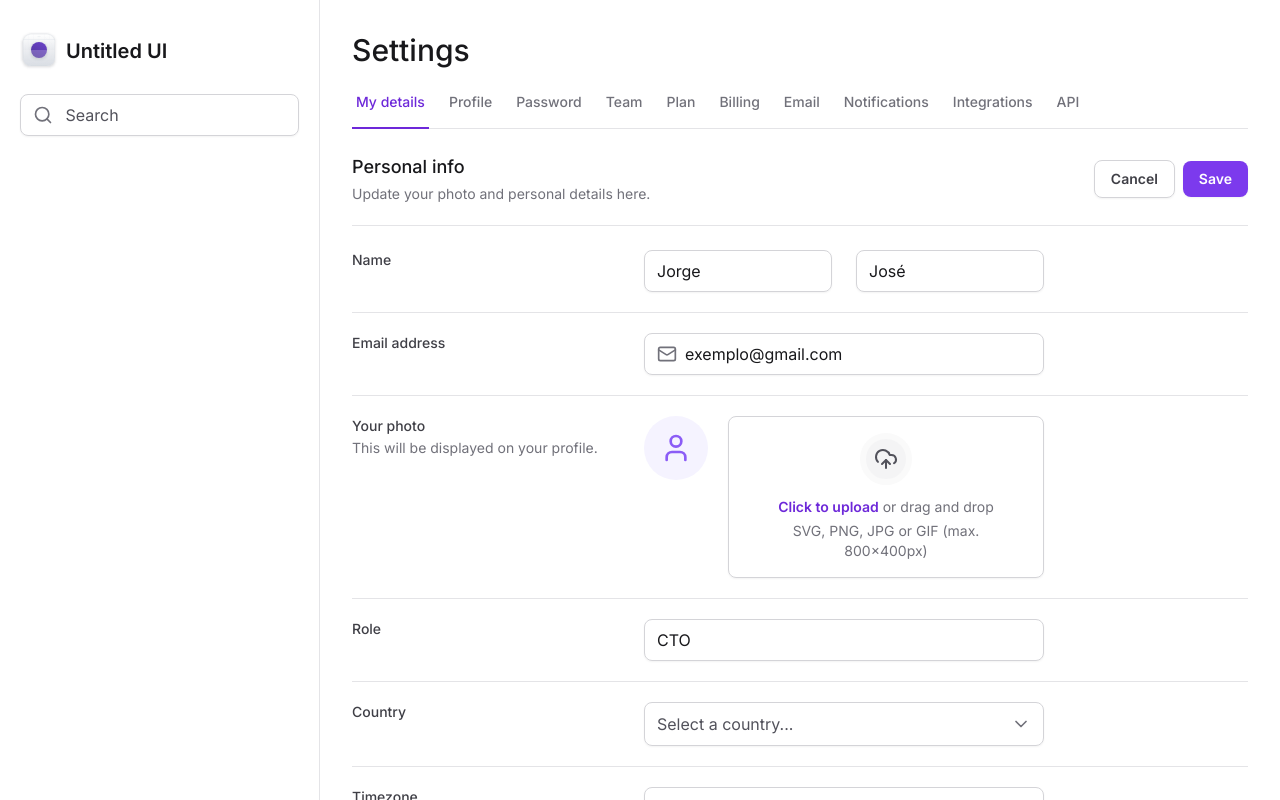
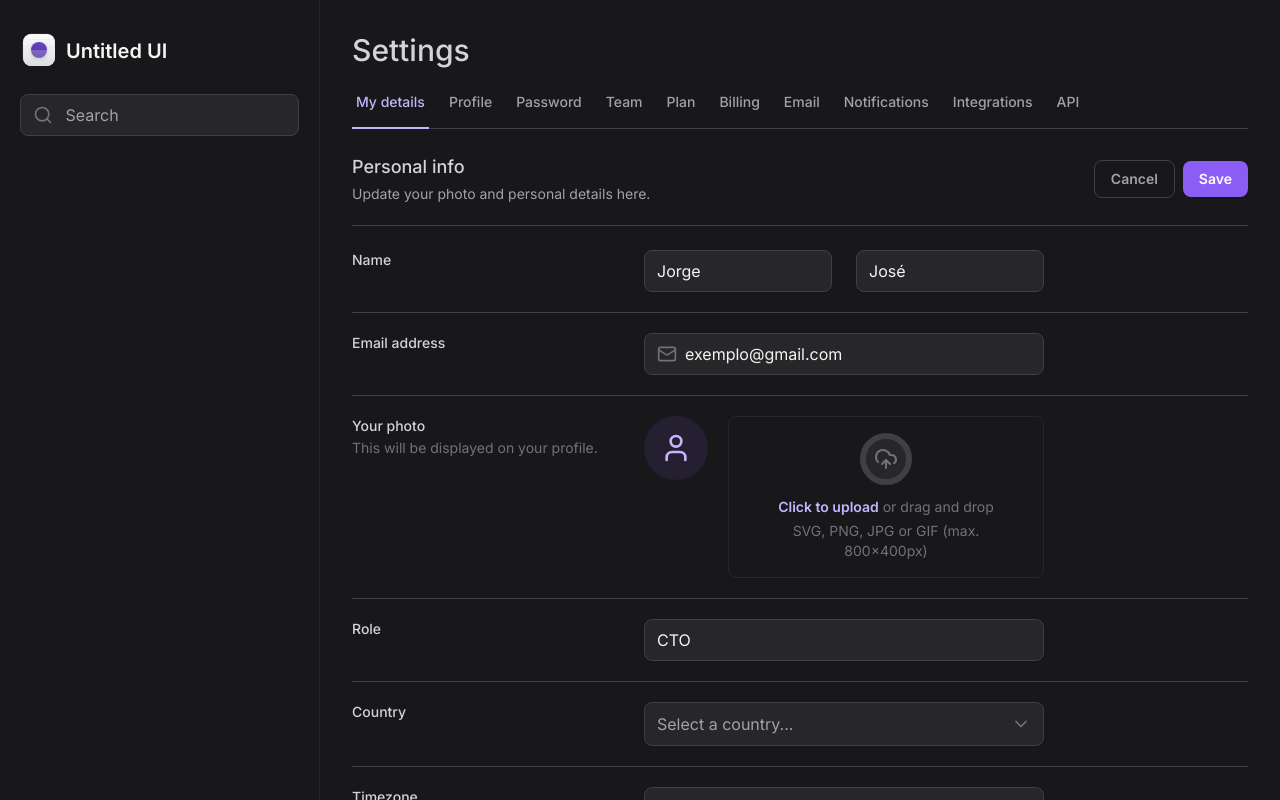
Before and after one commit to jorgedss/tailwind-css, a Next.js app: page / in a window 1280 px wide. Shown: the top 800 px of the page. Built offline with nearby package versions, Linux system fonts and the light colour scheme.

Commit message:
Configuração inicial Theme Switcher

```diff
--- a/src/app/layout.tsx
+++ b/src/app/layout.tsx
@@ -16,7 +16,7 @@ export default function RootLayout({
   children: React.ReactNode
 }>) {
   return (
-    <html lang="en" className="antialiased">
+    <html lang="en" className="dark antialiased">
       <body className={inter.className}>
         <div className="min-h-screen relative dark:bg-zinc-900 lg:grid-cols-app lg:grid">
           <Sidebar />
--- a/tailwind.config.ts
+++ b/tailwind.config.ts
@@ -1,6 +1,7 @@
 import type { Config } from 'tailwindcss'
 
 const config: Config = {
+  darkMode: 'class',
   content: ['./src/***/**/*.tsx'],
   theme: {
     extend: {
```
